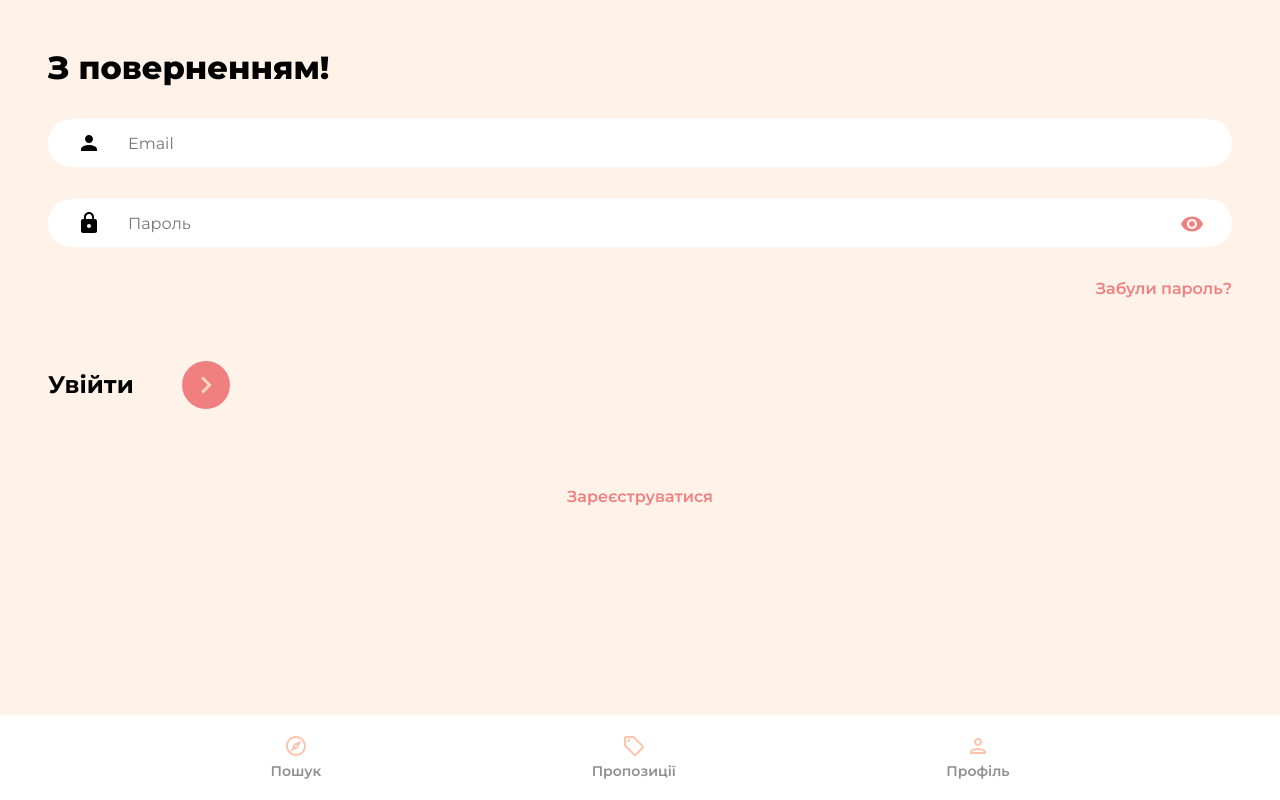
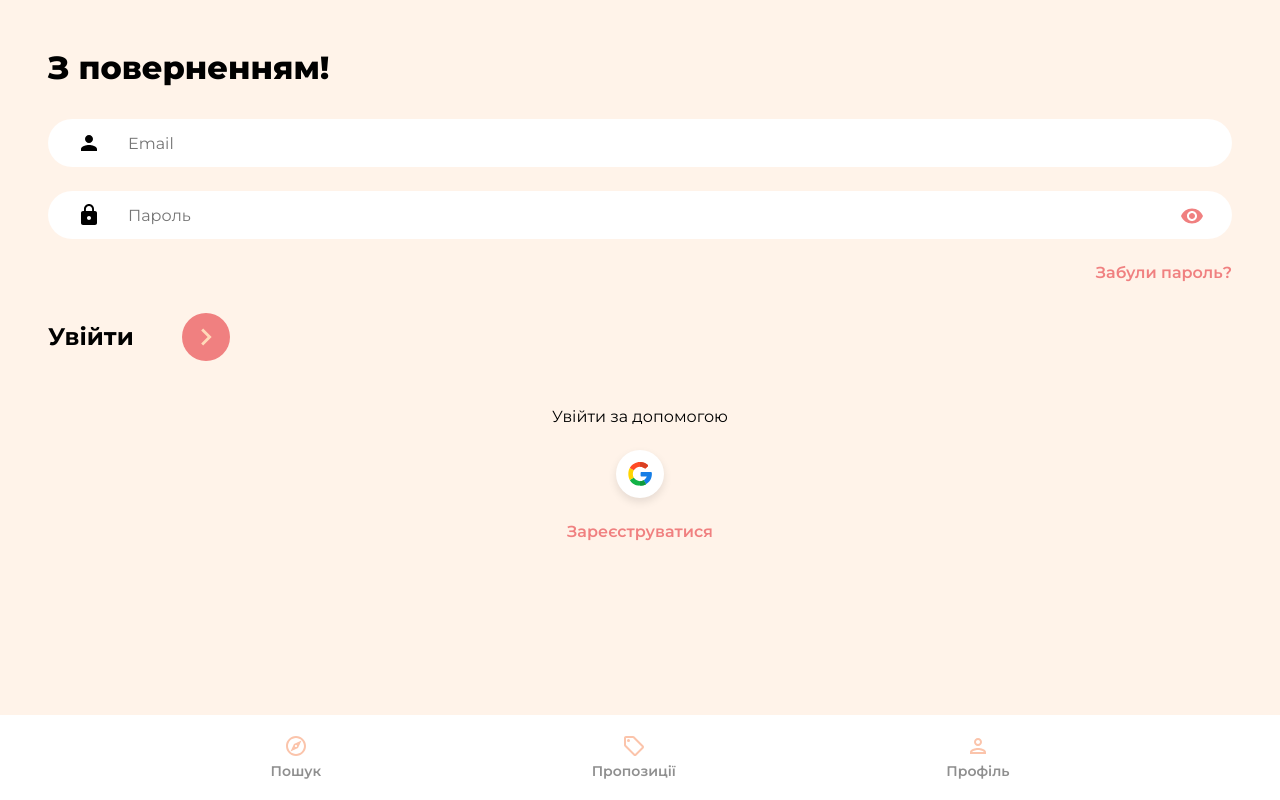
Before and after one commit to Nevskayad/real-estate, a React (Create React App) app: page /sign-in in a window 1280 px wide. Built offline with nearby package versions, Linux system fonts and the light colour scheme.

Commit message:
Implement google auth + to fix design

```diff
--- /dev/null
+++ b/src/components/OAuth.jsx
@@ -0,0 +1,50 @@
+import { useLocation, useNavigate } from 'react-router-dom';
+import { getAuth, signInWithPopup, GoogleAuthProvider } from 'firebase/auth';
+import { doc, setDoc, getDoc, serverTimestamp } from 'firebase/firestore';
+import { db } from '../firebase.config';
+import { toast } from 'react-toastify';
+import googleIcon from '../assets/svg/googleIcon.svg';
+
+function OAuth() {
+  const navigate = useNavigate();
+  const location = useLocation();
+
+  const onGoogleClick = async () => {
+    try {
+      const auth = getAuth();
+      const provider = new GoogleAuthProvider();
+      const result = await signInWithPopup(auth, provider);
+      const user = result.user;
+
+      // Перевірка на наявність користувача
+      const docRef = doc(db, 'users', user.uid);
+      const docSnap = await getDoc(docRef);
+
+      // Якщо користувача не існує, то створити
+      if (docSnap.exists()) {
+        await setDoc(doc(db, 'users', user.uid), {
+          name: user.displayName,
+          email: user.email,
+          timestamp: serverTimestamp(),
+        });
+      }
+      navigate('/');
+    } catch (error) {
+      toast.error('Не вдалося авторизуватися за допомогою Google');
+    }
+  };
+
+  return (
+    <div className="socialLogin">
+      <p>
+        {location.pathname === '/sign-up' ? 'Зареєструватися ' : 'Увійти '}
+        за допомогою
+      </p>
+      <button className="socialIconDiv" onClick={onGoogleClick}>
+        <img className="socialIconImg" src={googleIcon} alt="google" />
+      </button>
+    </div>
+  );
+}
+
+export default OAuth;
--- a/src/index.css
+++ b/src/index.css
@@ -185,12 +185,12 @@
 }
 
 .nameInput {
-  margin-bottom: 2rem;
+  margin-bottom: 1.5rem;
   background: url('./assets/svg/badgeIcon.svg') #ffffff 2.5% center no-repeat;
 }
 
 .emailInput {
-  margin-bottom: 2rem;
+  margin-bottom: 1.5rem;
   background: url('./assets/svg/personIcon.svg') #ffffff 2.5% center no-repeat;
 }
 
@@ -199,7 +199,7 @@
 }
 
 .passwordInput {
-  margin-bottom: 2rem;
+  margin-bottom: 1.5rem;
   background: url('./assets/svg/lockIcon.svg') #ffffff 2.5% center no-repeat;
 }
 
@@ -220,7 +220,7 @@
 
 .signInBar,
 .signUpBar {
-  margin-top: 3rem;
+  margin-top: 1rem;
   display: flex;
   justify-content: space-between;
   align-items: center;
@@ -264,7 +264,7 @@
 }
 
 .socialLogin {
-  margin-top: 4rem;
+  margin-top: 1rem;
   display: flex;
   flex-direction: column;
   align-items: center;
@@ -276,7 +276,7 @@
   justify-content: center;
   align-items: center;
   padding: 0.75rem;
-  margin: 1.5rem;
+  margin: 0.5rem;
   width: 3rem;
   height: 3rem;
   background-color: #ffffff;
@@ -289,11 +289,10 @@
 }
 
 .registerLink {
-  margin-top: 4rem;
+  margin: 1rem;
   color: #f08080;
   font-weight: 600;
   text-align: center;
-  margin-bottom: 3rem;
 }
 
 @media (min-width: 1217px) {
--- a/src/pages/SignIn.jsx
+++ b/src/pages/SignIn.jsx
@@ -2,6 +2,7 @@
 import { toast } from 'react-toastify';
 import { Link, useNavigate } from 'react-router-dom';
 import { getAuth, signInWithEmailAndPassword } from 'firebase/auth';
+import OAuth from '../components/OAuth';
 import { ReactComponent as ArrowRightIcon } from '../assets/svg/arrow.svg';
 import visibility from '../assets/svg/visibility.svg';
 
@@ -89,6 +90,9 @@
               </button>
             </div>
           </form>
+
+          <OAuth />
+
           <Link to="/sign-up" className="registerLink">
             Зареєструватися
           </Link>
--- a/src/pages/SignUp.jsx
+++ b/src/pages/SignUp.jsx
@@ -9,6 +9,7 @@
 } from 'firebase/auth';
 import { setDoc, doc, serverTimestamp } from 'firebase/firestore';
 import { db } from '../firebase.config';
+import OAuth from '../components/OAuth';
 import { ReactComponent as ArrowRightIcon } from '../assets/svg/arrow.svg';
 import visibility from '../assets/svg/visibility.svg';
 
@@ -111,6 +112,9 @@
               </button>
             </div>
           </form>
+
+          <OAuth />
+
           <Link to="/sign-in" className="registerLink">
             Увійти
           </Link>
```
